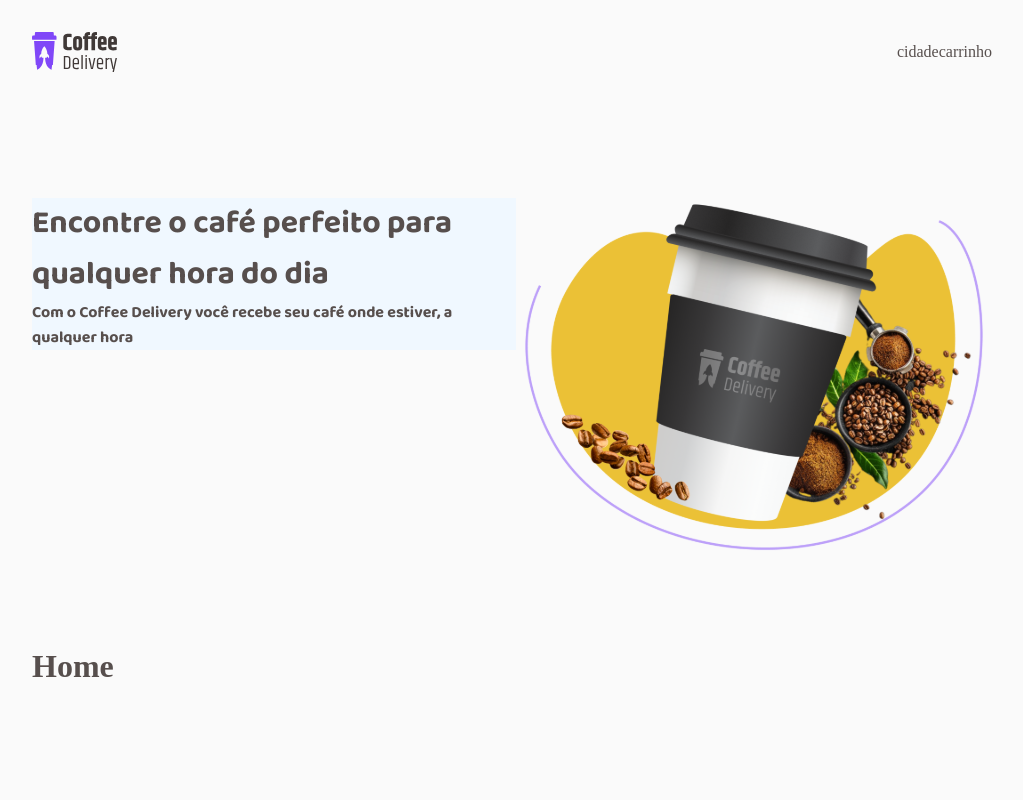
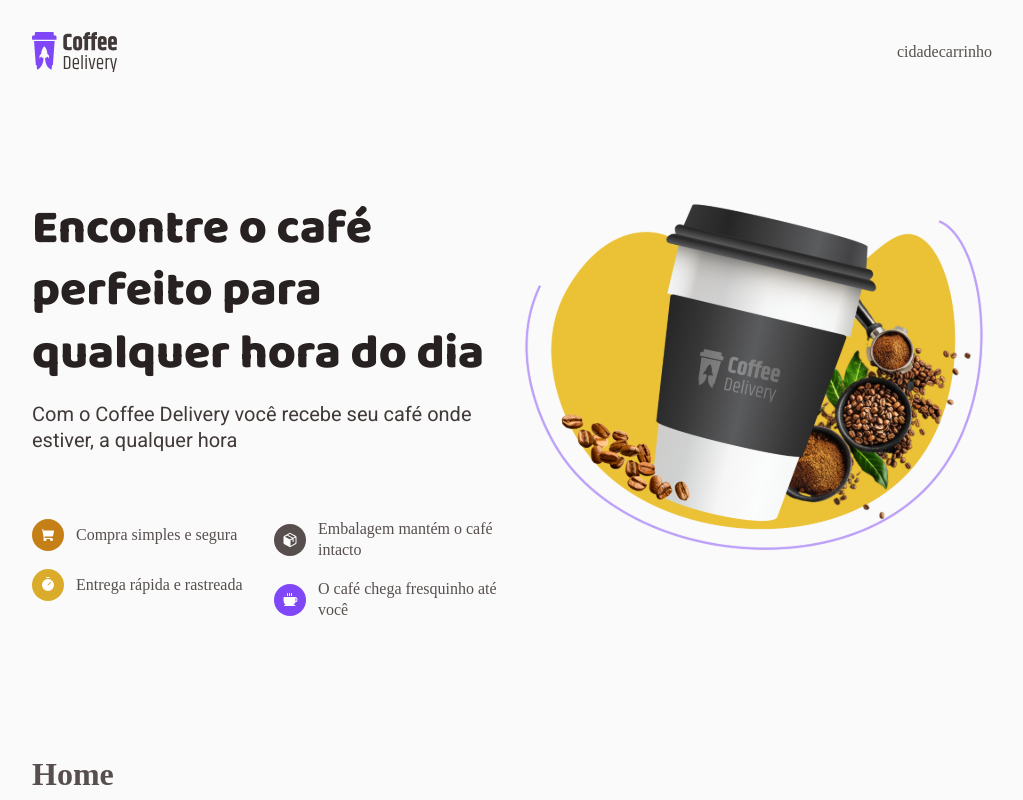
Before and after one commit to gcarniel/ignite-02-desafio-coffee-delivery, a React (Vite) app: page / in a window 1280 px wide. Shown: the whole page, without its empty margins (128-1151 px from the left). Built offline with nearby package versions, Linux system fonts and the light colour scheme.

Commit message:
componente intro finalizado

```diff
--- a/package.json
+++ b/package.json
@@ -9,6 +9,7 @@
     "preview": "vite preview"
   },
   "dependencies": {
+    "phosphor-react": "^1.4.1",
     "react": "^18.2.0",
     "react-dom": "^18.2.0",
     "react-router-dom": "^6.6.1",
--- a/src/components/Intro/index.tsx
+++ b/src/components/Intro/index.tsx
@@ -1,5 +1,13 @@
-import { DescriptionWrapper, ImageWrapper, IntroContainer } from './styles'
+import {
+  Badge,
+  BadgeContainer,
+  BadgeWrapper,
+  DescriptionWrapper,
+  ImageWrapper,
+  IntroContainer,
+} from './styles'
 import coffee from '../../assets/coffee.svg'
+import { ShoppingCart, Timer, Package, Coffee } from 'phosphor-react'
 
 export function Intro() {
   return (
@@ -13,7 +21,44 @@
           </p>
         </div>
 
-        <div></div>
+        <div
+          style={{
+            display: 'flex',
+            marginTop: '4.125rem',
+          }}
+        >
+          <BadgeContainer>
+            <BadgeWrapper>
+              <Badge badgeColor="yellow-dark">
+                <ShoppingCart weight="fill" size={32} />
+              </Badge>
+              <span>Compra simples e segura</span>
+            </BadgeWrapper>
+
+            <BadgeWrapper>
+              <Badge badgeColor="yellow-medium">
+                <Timer weight="fill" size={32} />
+              </Badge>
+              <span>Entrega rápida e rastreada</span>
+            </BadgeWrapper>
+          </BadgeContainer>
+
+          <BadgeContainer>
+            <BadgeWrapper>
+              <Badge badgeColor="base-text">
+                <Package weight="fill" size={32} />
+              </Badge>
+              <span>Embalagem mantém o café intacto</span>
+            </BadgeWrapper>
+
+            <BadgeWrapper>
+              <Badge badgeColor="purple-medium">
+                <Coffee weight="fill" size={32} />
+              </Badge>
+              <span>O café chega fresquinho até você</span>
+            </BadgeWrapper>
+          </BadgeContainer>
+        </div>
       </DescriptionWrapper>
       <ImageWrapper>
         <img src={coffee} alt="" />
--- a/src/components/Intro/styles.ts
+++ b/src/components/Intro/styles.ts
@@ -2,26 +2,36 @@
 
 export const IntroContainer = styled.div`
   height: 34rem;
-  font-family: 'Baloo 2';
 
   display: flex;
   justify-content: space-between;
+
   padding-top: 5.875rem;
-
-  /* background-color: green; */
+  margin-bottom: 6.75rem;
 `
 
 export const DescriptionWrapper = styled.div`
-  /* width: 50%; */
+  div {
+    line-height: 1.3;
 
-  div {
-    /* width: 408px; */
-    background-color: aliceblue;
+    h1 {
+      font-family: 'Baloo 2';
+      font-size: 3rem;
+      font-weight: 800;
+      color: ${(props) => props.theme['base-title']};
+      margin-bottom: 1rem;
+    }
+
+    p {
+      font-family: 'Roboto';
+      font-size: 1.25rem;
+      font-weight: 400;
+      color: ${(props) => props.theme['base-subtitle']};
+    }
   }
 `
 
 export const ImageWrapper = styled.div`
-  /* width: 50%; */
   display: flex;
   justify-content: center;
 
@@ -32,3 +42,39 @@
 
   /* padding: 5.75rem 10rem; */
 `
+const BADGE_COLORS = {
+  'yellow-dark': 'yellow-dark',
+  'yellow-medium': 'yellow-medium',
+  'purple-medium': 'purple-medium',
+  'base-text': 'base-text',
+} as const
+
+interface BadgeProps {
+  badgeColor: keyof typeof BADGE_COLORS
+}
+
+export const BadgeContainer = styled.div`
+  display: flex;
+  flex-direction: column;
+  gap: 1.125rem;
+  flex: 1;
+`
+
+export const BadgeWrapper = styled.div`
+  display: flex;
+  align-items: center;
+  gap: 0.75rem;
+`
+
+export const Badge = styled.div<BadgeProps>`
+  line-height: 1.3;
+  height: 2rem;
+  width: 2rem;
+
+  svg {
+    padding: 0.5rem;
+    color: ${(props) => props.theme['base-white']};
+    border-radius: 50%;
+    background-color: ${(props) => props.theme[BADGE_COLORS[props.badgeColor]]};
+  }
+`
```
Also changed, not shown: 1 other file (tests, documents, lock files or other folders).
